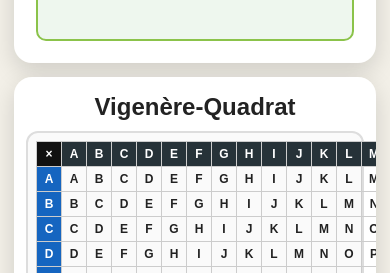
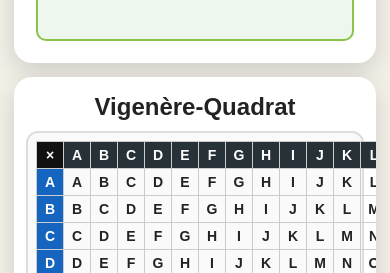
Before and after one commit to retospeerli/vigenere, a plain HTML site: page index.html in a window 390 px wide. Shown: the part 1180-1453 px from the top of the page. Drawn offline with Linux system fonts and the light colour scheme.

Commit message:
Update style.css

```diff
--- a/style.css
+++ b/style.css
@@ -207,10 +207,14 @@ input[type="range"] {
   white-space: pre-wrap;
 }
 
-/* gesamte rechte Hälfte wird genutzt */
+/* echtes Quadrat */
 .squareWrap {
 
-  width: 100%;
+  width: fit-content;
+
+  max-width: 100%;
+
+  margin: 0 auto;
 
   overflow: visible;
 
@@ -245,25 +249,29 @@ table {
   margin: 0 auto;
 }
 
-/* skaliert automatisch auf 50% Fensterbreite */
+/* EXAKT QUADRATISCH */
 td,
 th {
 
-  width: 2.25vw;
-  height: 2.25vw;
-  min-width: 22px;
-  min-height: 22px;
+  width: 27px;
+  height: 27px;
 
-  max-width: 34px;
-  max-height: 34px;
+  min-width: 27px;
+  max-width: 27px;
+
+  min-height: 27px;
+  max-height: 27px;
+
+  box-sizing: border-box;
 
   text-align: center;
+  vertical-align: middle;
 
   border: 1px solid #ccc;
 
   font-weight: bold;
 
-  font-size: 1vw;
+  font-size: 14px;
 
   padding: 0;
 }
@@ -345,13 +353,4 @@ th {
     height: auto;
   }
 
-  td,
-  th {
-    width: 24px;
-    height: 24px;
-    min-width: 24px;
-    min-height: 24px;
-    font-size: 12px;
-  }
-
 }
```
